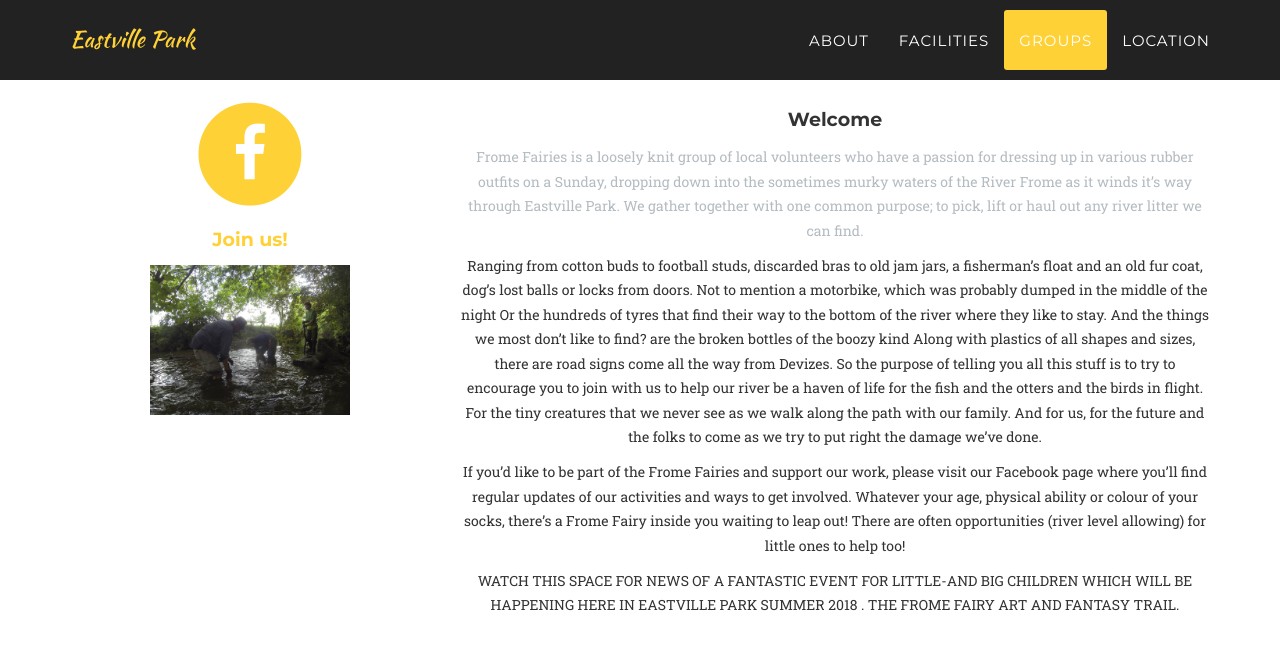
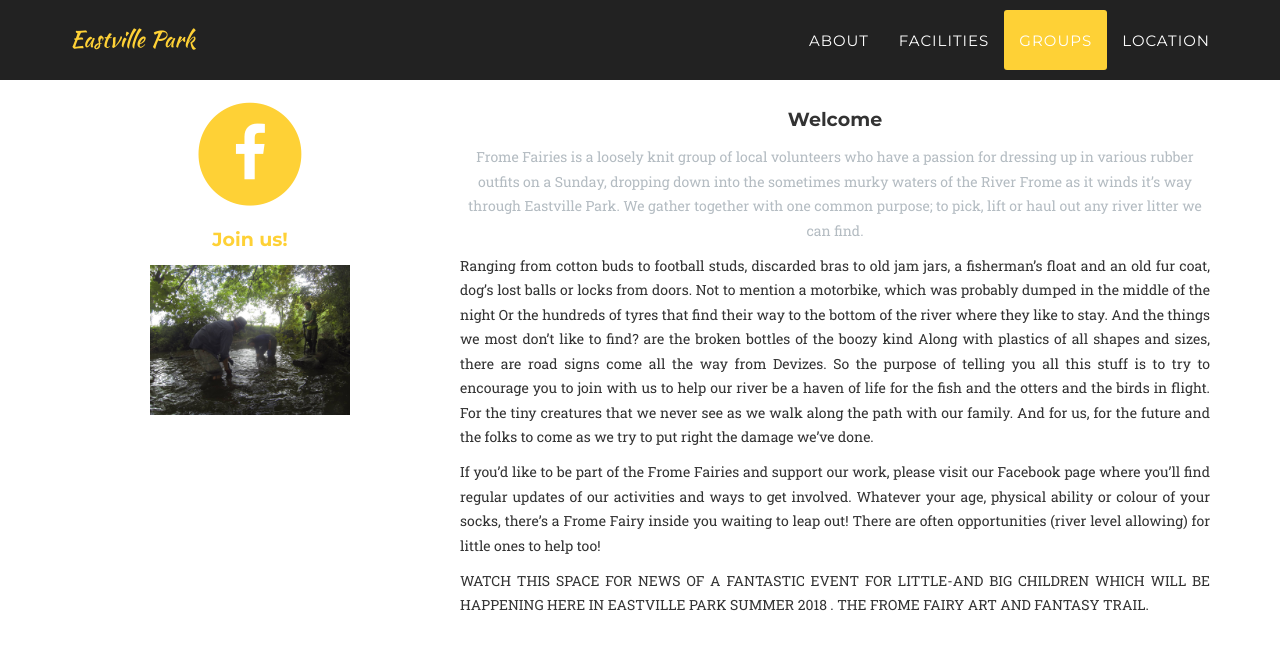
Before and after one commit to eastvillepark/eastvillepark.github.io, a Jekyll site: the page built from index.html, in a window 1280 px wide and 900 px high, scrolled down 2996 px. Shown: the top 650 px of the window. Built offline with Jekyll 4.4.1, drawn with Linux system fonts in a browser that asks for light colours; some web fonts are replaced.

Commit message:
Update friends.html

```diff
--- a/_includes/friends.html
+++ b/_includes/friends.html
@@ -41,7 +41,7 @@
                     <h4 class="service-heading">Welcome</h4>
                     <p class="text-muted">Frome Fairies is a loosely knit group of local volunteers who have a passion for dressing up in various  rubber outfits on a Sunday, dropping down into the sometimes murky waters of the River Frome as it winds  it’s way through Eastville Park.
 We gather together with one common purpose; to pick, lift or haul out any river litter we can find.</p>
-                    <p>Ranging from cotton buds to football studs, discarded bras to old jam jars,
+                    <p class="text-justify">Ranging from cotton buds to football studs, discarded bras to old jam jars,
 a  fisherman’s  float  and an old fur coat, dog’s lost balls or locks from doors.
 Not to mention a motorbike, which was probably dumped in the middle of the night
 Or the hundreds of tyres that find their way to the bottom of the river where they like to stay.
@@ -51,10 +51,10 @@ So the purpose of telling you all this stuff is to try to encourage you to join
 to help our river be a haven of life for  the fish and the otters and the birds in flight.
 For the tiny creatures that we never see as we walk along the path with our family.
 And for us, for the future and the folks to come as we try to put right the damage we’ve done.</p>
-                    <p>If you’d like to be part of the Frome Fairies and support our work, please visit our Facebook page where you’ll find regular updates of our activities and ways to get involved.
+                    <p class="text-justify">If you’d like to be part of the Frome Fairies and support our work, please visit our Facebook page where you’ll find regular updates of our activities and ways to get involved.
 Whatever  your  age, physical ability or colour of your socks, there’s a Frome Fairy inside you waiting to leap out!
                         There are often opportunities (river level allowing) for little ones to help too!</p>
-                    <p>WATCH THIS SPACE FOR NEWS OF A FANTASTIC EVENT FOR LITTLE-AND BIG CHILDREN WHICH WILL BE HAPPENING HERE IN EASTVILLE PARK SUMMER 2018 .
+                    <p class="text-justify">WATCH THIS SPACE FOR NEWS OF A FANTASTIC EVENT FOR LITTLE-AND BIG CHILDREN WHICH WILL BE HAPPENING HERE IN EASTVILLE PARK SUMMER 2018 .
                         THE FROME FAIRY ART AND FANTASY TRAIL.</p>
                 </div>
             </div>
```
